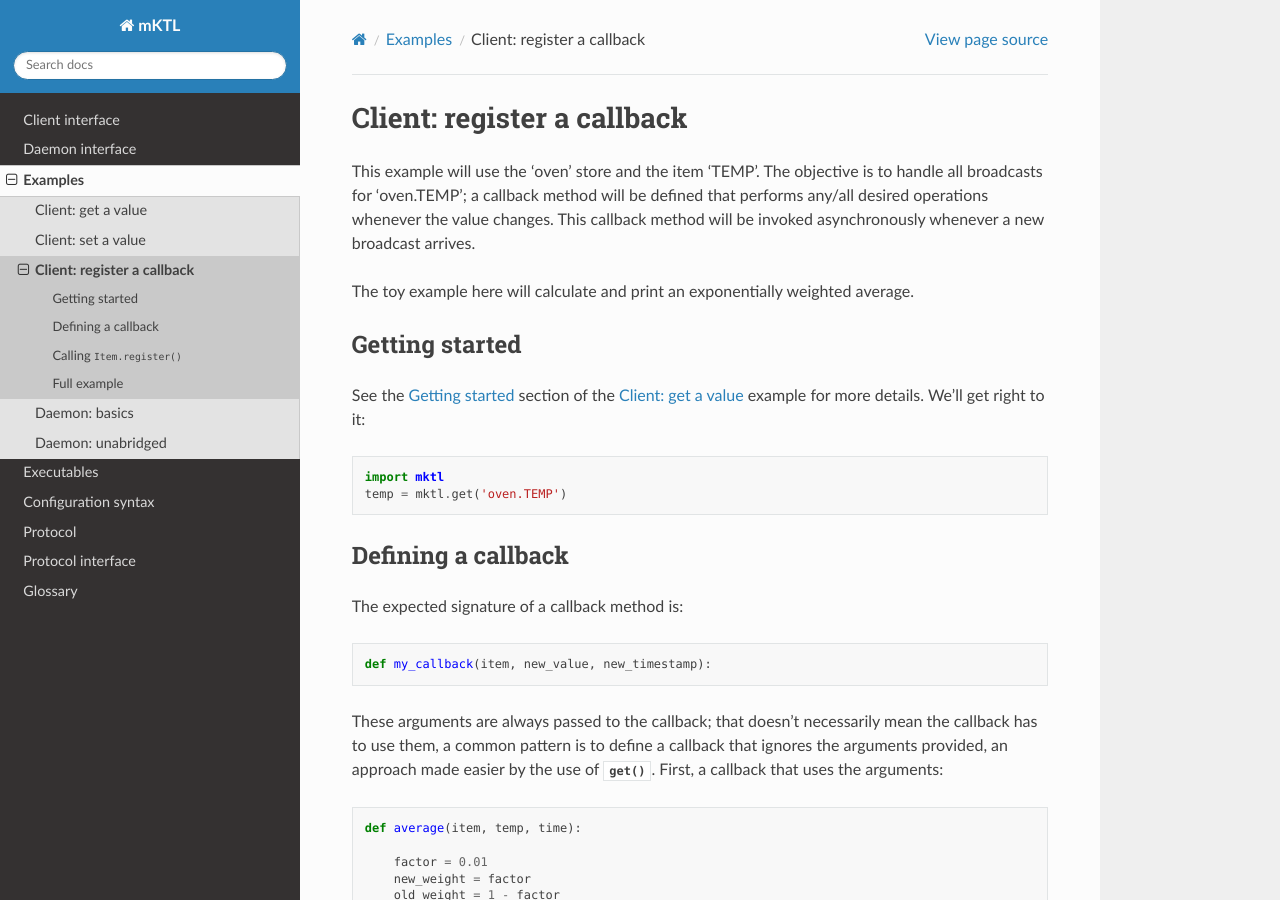
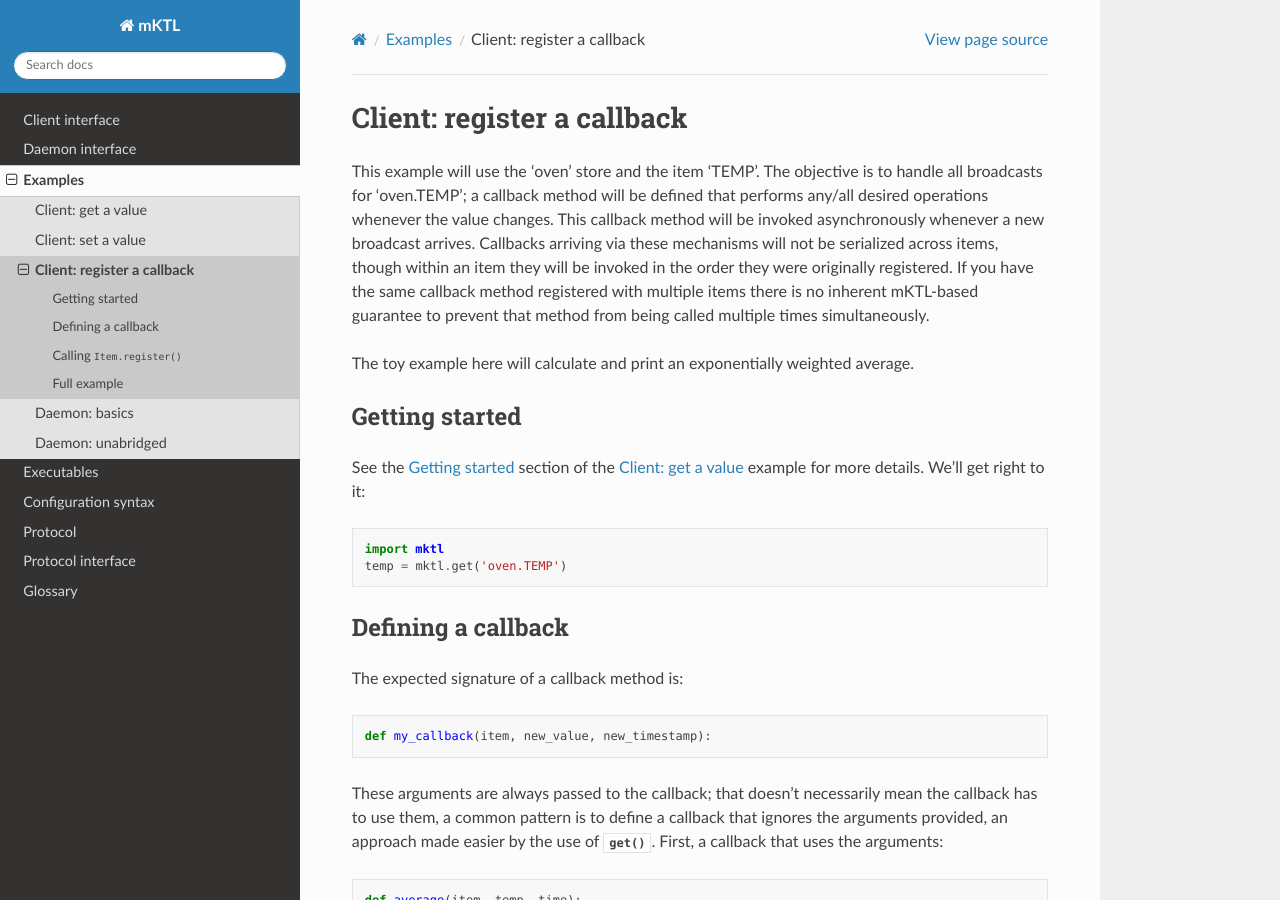
Before and after one commit to KeckObservatory/mKTL, a Sphinx documentation site: the page built from doc/example/callback.rst, in a window 1280 px wide and 900 px high. Built offline with Sphinx 7.4.7 and the Read the Docs theme 3.1.0, drawn with Linux system fonts in a browser that asks for light colours.

Commit message:
Moved the language about simultaneous callbacks to the example section.

```diff
--- a/doc/client.rst
+++ b/doc/client.rst
@@ -8,9 +8,7 @@ A client is any software component interacting with a daemon, in the form of
 issuing requests, receiving responses to requests, and receiving asynchronous
 updates of new item values. The Python interface described here makes liberal
 use of background threads, callbacks in particular can and will arrive from
-background threads as asynchronous updates arrive. the author of any custom
-code should not assume that calls arriving via these mechanisms will be
-serialized or thread-safe to any meaningful degree.
+background threads as asynchronous updates arrive.
 
 Unlike the :ref:`daemon`, a typical client application will not need subclasses
 of the classes defined here, they are expected to be used directly, as-is.
--- a/doc/example/callback.rst
+++ b/doc/example/callback.rst
@@ -5,7 +5,11 @@ This example will use the 'oven' store and the item 'TEMP'. The objective is
 to handle all broadcasts for 'oven.TEMP'; a callback method will be defined
 that performs any/all desired operations whenever the value changes. This
 callback method will be invoked asynchronously whenever a new broadcast
-arrives.
+arrives. Callbacks arriving via these mechanisms will not be serialized
+across items, though within an item they will be invoked in the order they
+were originally registered. If you have the same callback method registered
+with multiple items there is no inherent mKTL-based guarantee to prevent
+that method from being called multiple times simultaneously.
 
 The toy example here will calculate and print an exponentially weighted
 average.
```
